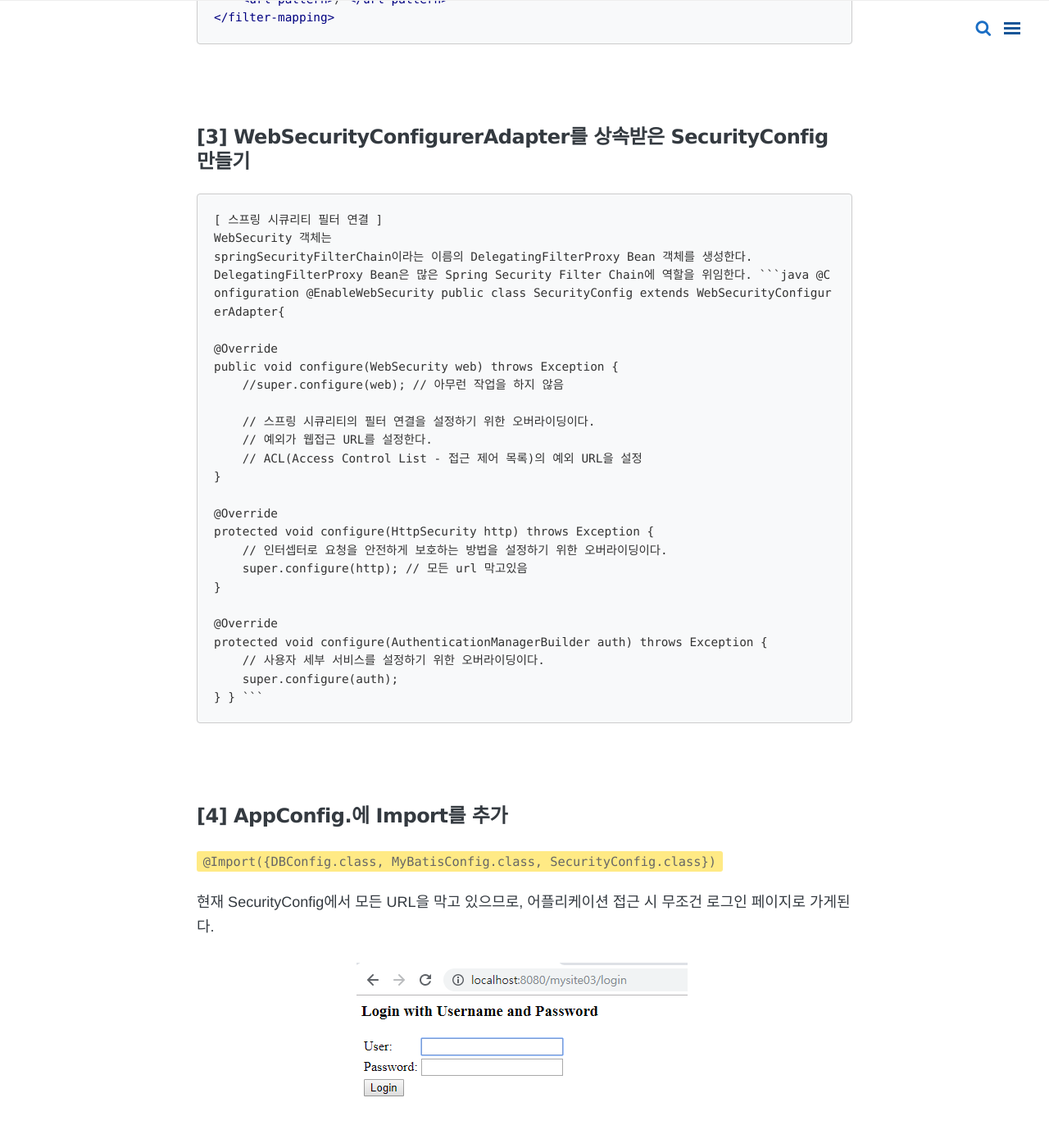
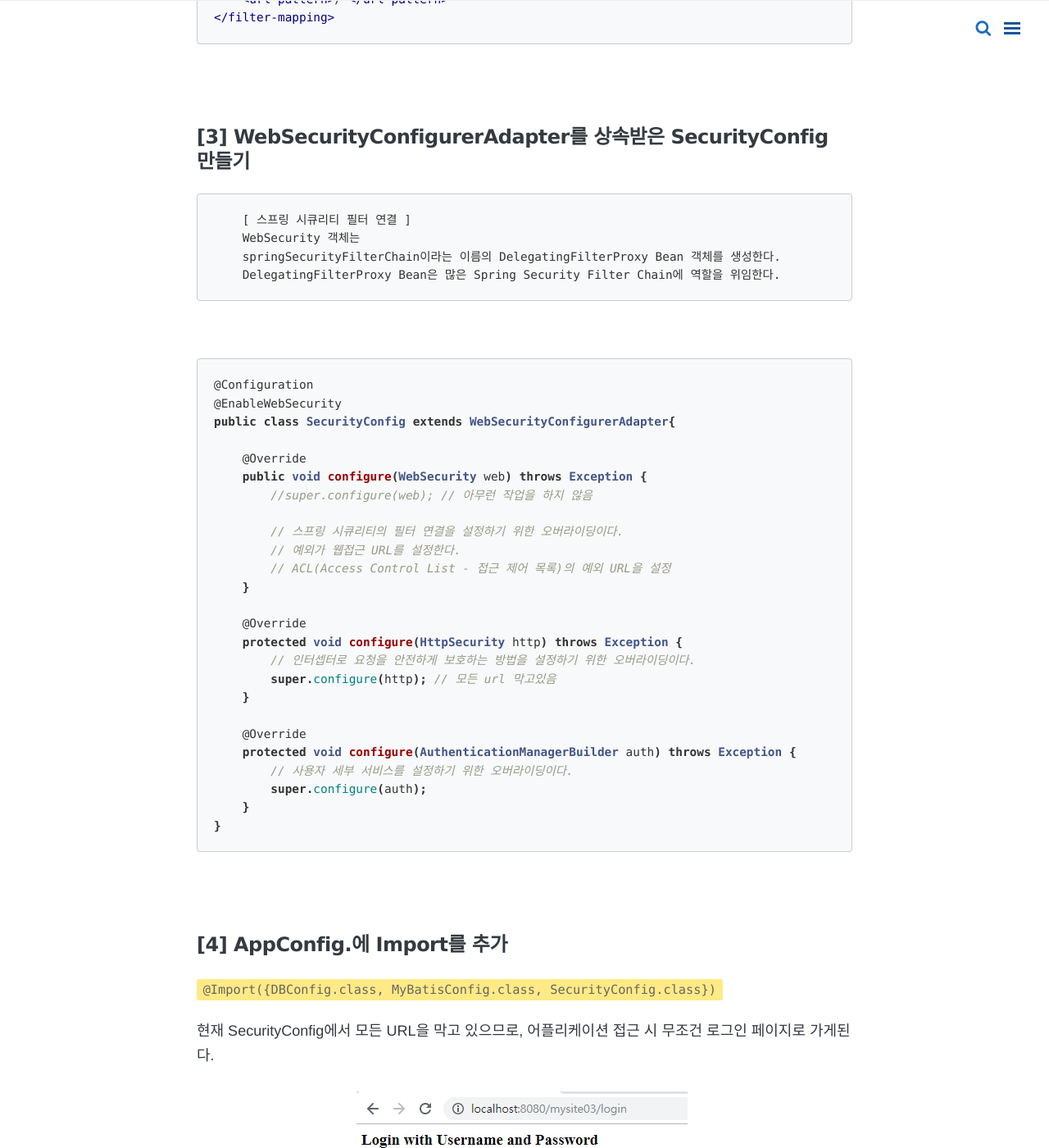
Before and after one commit to jungeunlee95/jungeunlee95.github.io, a Jekyll site: the page built from _posts/Java/2019-07-17-2-Spring-Security.md, in a window 1280 px wide and 1400 px high, scrolled down 7137 px. Shown: the whole window at 82% size. Built offline with Jekyll 4.4.1, drawn with Linux system fonts in a browser that asks for light colours; nearby versions of some CDN libraries; comment, search, counter and statistics services are not loaded.

Commit message:
Modify Post

````diff
--- a/_posts/Java/2019-07-17-2-Spring-Security.md
+++ b/_posts/Java/2019-07-17-2-Spring-Security.md
@@ -225,10 +225,15 @@ springSecurityFilterChain는 chain형식으로 이루어져 각각의 filter들
 
 ### [3] WebSecurityConfigurerAdapter를 상속받은 SecurityConfig 만들기
 
+```
     [ 스프링 시큐리티 필터 연결 ]
     WebSecurity 객체는
     springSecurityFilterChain이라는 이름의 DelegatingFilterProxy Bean 객체를 생성한다.
     DelegatingFilterProxy Bean은 많은 Spring Security Filter Chain에 역할을 위임한다.
+```
+
+<br>
+
 ```java
 @Configuration
 @EnableWebSecurity
````
